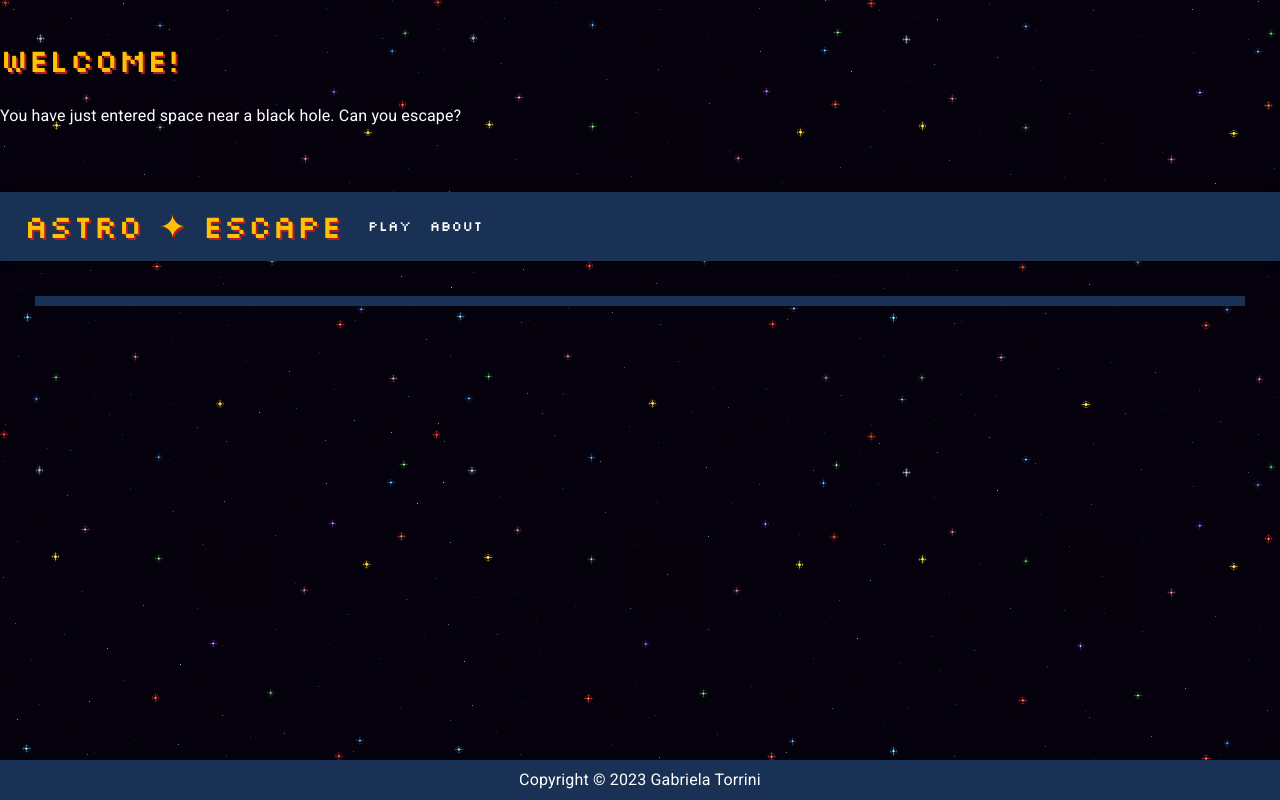
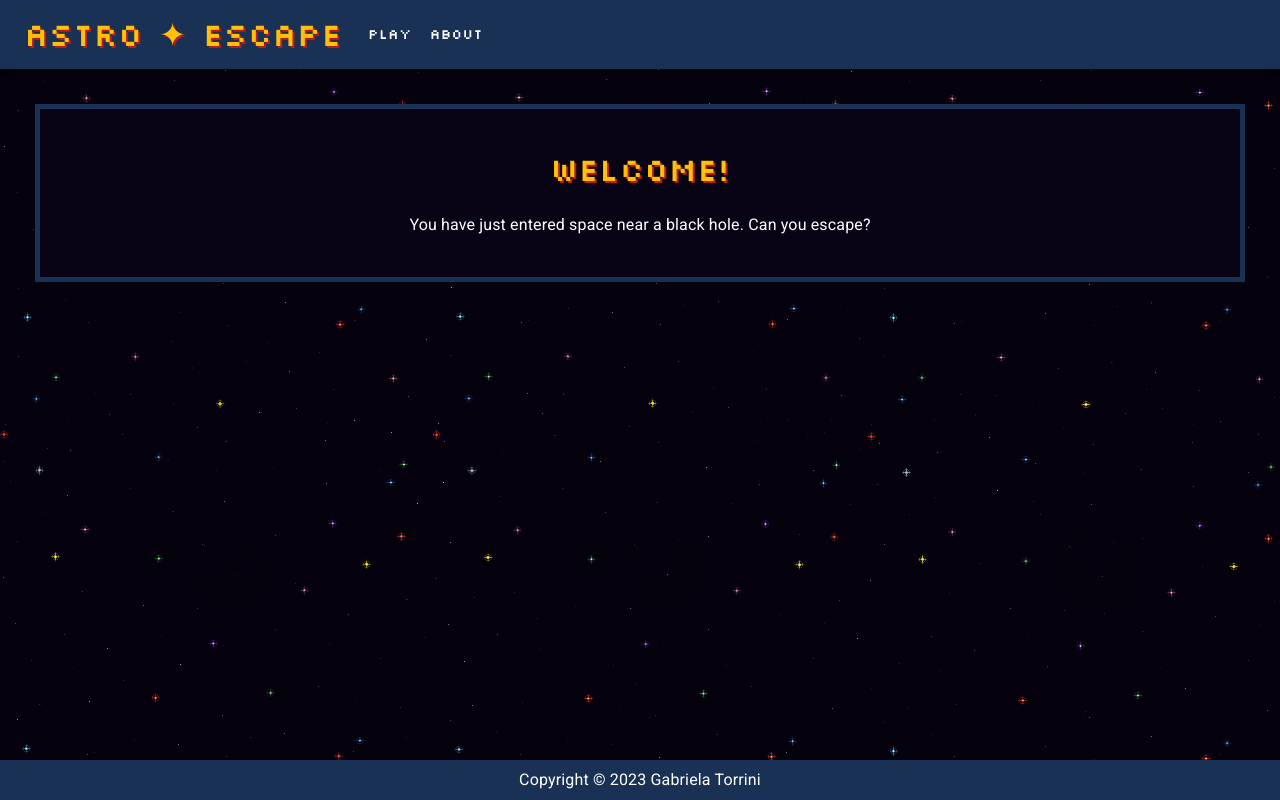
Before and after one commit to gtorrini/astro-escape, a React (Create React App) app: page / in a window 1280 px wide. Built offline with nearby package versions, Linux system fonts and the light colour scheme.

Commit message:
Fixed router placement

```diff
--- a/src/App.js
+++ b/src/App.js
@@ -44,15 +44,15 @@ darkTheme = responsiveFontSizes(darkTheme);
 export default function App() {
   return (
         <ThemeProvider theme={darkTheme}>
-          <Router>
-            <Routes>
-              <Route path='/' element={<Home></Home>}></Route>
-              <Route path='/play' element={<Escape></Escape>}></Route>
-              <Route path='/about' element={<About></About>}></Route>
-            </Routes>
-          </Router>
           <ResponsiveAppBar></ResponsiveAppBar>
           <main>
+            <Router>
+              <Routes>
+                <Route path='/' element={<Home></Home>}></Route>
+                <Route path='/play' element={<Escape></Escape>}></Route>
+                <Route path='/about' element={<About></About>}></Route>
+              </Routes>
+            </Router>
           </main>
           <footer>
             <Container maxWidth='xl' sx={{ backgroundColor: '#193154' }}>
```
